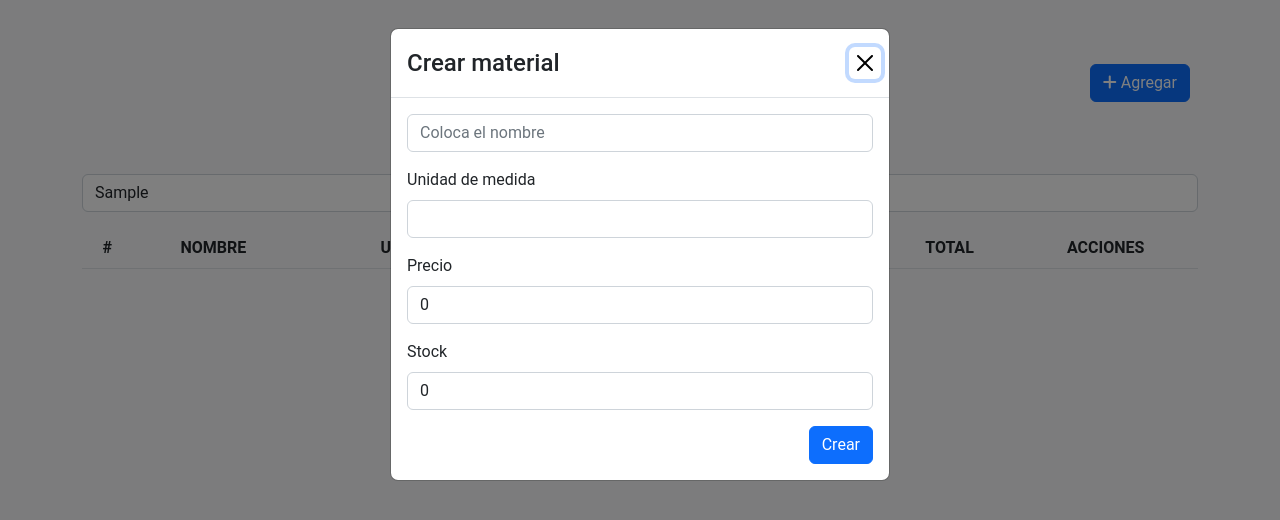
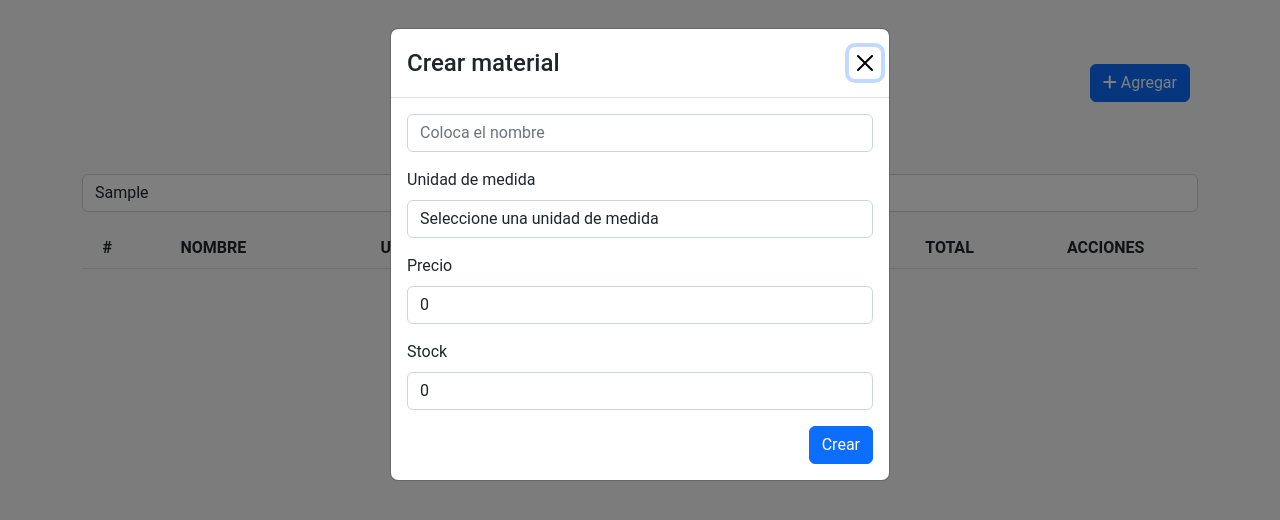
Before and after one commit to nightmare28899/CRUDcementeraAzul, an Angular app: page / in a window 1280 px wide. Both pictures are taken after typing "Sample" into the empty fields and a click on the button "Agregar". Shown: the top 520 px of the page. Built offline with nearby package versions, Linux system fonts and the light colour scheme.

Commit message:
fix selected default value

```diff
--- a/src/app/components/home/home.component.html
+++ b/src/app/components/home/home.component.html
@@ -14,8 +14,8 @@
                 <label for="unit_measurement" class="form-label">Unidad de medida</label>
                 <select class="form-control" formControlName="unit_measurement" name="unit" id="unit"
                     [(ngModel)]="unit_measurement">
-                    <option [value]="12" class="firstOption">Seleccione una unidad de medida</option>
-                    <option [value]="unit.id" *ngFor="let unit of unitMeasurementArray;">
+                    <option [value]="unit.id" [selected]="unit.id == 0" [ngClass]="unit.id == 0 ? 'firstOption' : ''"
+                        *ngFor="let unit of unitMeasurementArray;">
                         {{ unit.value }}
                     </option>
                 </select>
@@ -30,12 +30,10 @@
                 <input type="number" min="0" class="form-control" id="stock" formControlName="stock"
                     [(ngModel)]="stock">
             </div>
-            <button type="submit" class="btn btn-primary float-end" data-bs-dismiss="modal">{{ updateMaterial ? "Actualizar" : "Crear"  }}</button>
+            <button type="submit" class="btn btn-primary float-end" data-bs-dismiss="modal">{{ updateMaterial ?
+                "Actualizar" : "Crear" }}</button>
         </form>
     </div>
-    <!-- <div class="modal-footer">
-        <button type="button" class="btn btn-light" (click)="modal.close('Close click')">Close</button>
-    </div> -->
 </ng-template>
 
 <!-- Modal Delete -->
@@ -51,7 +49,6 @@
     </div>
     <div class="modal-footer d-flex">
         <div>
-            <!-- <button class="btn btn-primary" (click)="modal.dismiss('Cross click')">Cancelar</button> -->
         </div>
         <div>
             <button class="btn btn-danger" (click)="deleteMaterial(materialId)">Eliminar</button>
@@ -70,7 +67,7 @@
 
     <div>
         <input type="text" class="form-control my-3" placeholder="Escribe el nombre del material" ngModel
-        (ngModelChange)="searchMaterial($event)">
+            (ngModelChange)="searchMaterial($event)">
     </div>
 
     <table class="table table-striped text-uppercase text-center">
@@ -101,7 +98,8 @@
 
                 <td class="d-flex justify-content-evenly">
                     <div>
-                        <button class="btn btn-primary" title="Editar" (click)="openVerticallyCentered(content, 'edit', material)">
+                        <button class="btn btn-primary" title="Editar"
+                            (click)="openVerticallyCentered(content, 'edit', material)">
                             <i class="fa fa-pencil" aria-hidden="true"></i>
                         </button>
                     </div>
--- a/src/app/components/home/home.component.ts
+++ b/src/app/components/home/home.component.ts
@@ -96,6 +96,10 @@ export class HomeComponent {
   ];
 
   unitMeasurementArray: any[] = [
+    {
+      id: 0,
+      value: 'Seleccione una unidad de medida',
+    },
     {
       id: 1,
       value: 'metro',
```
